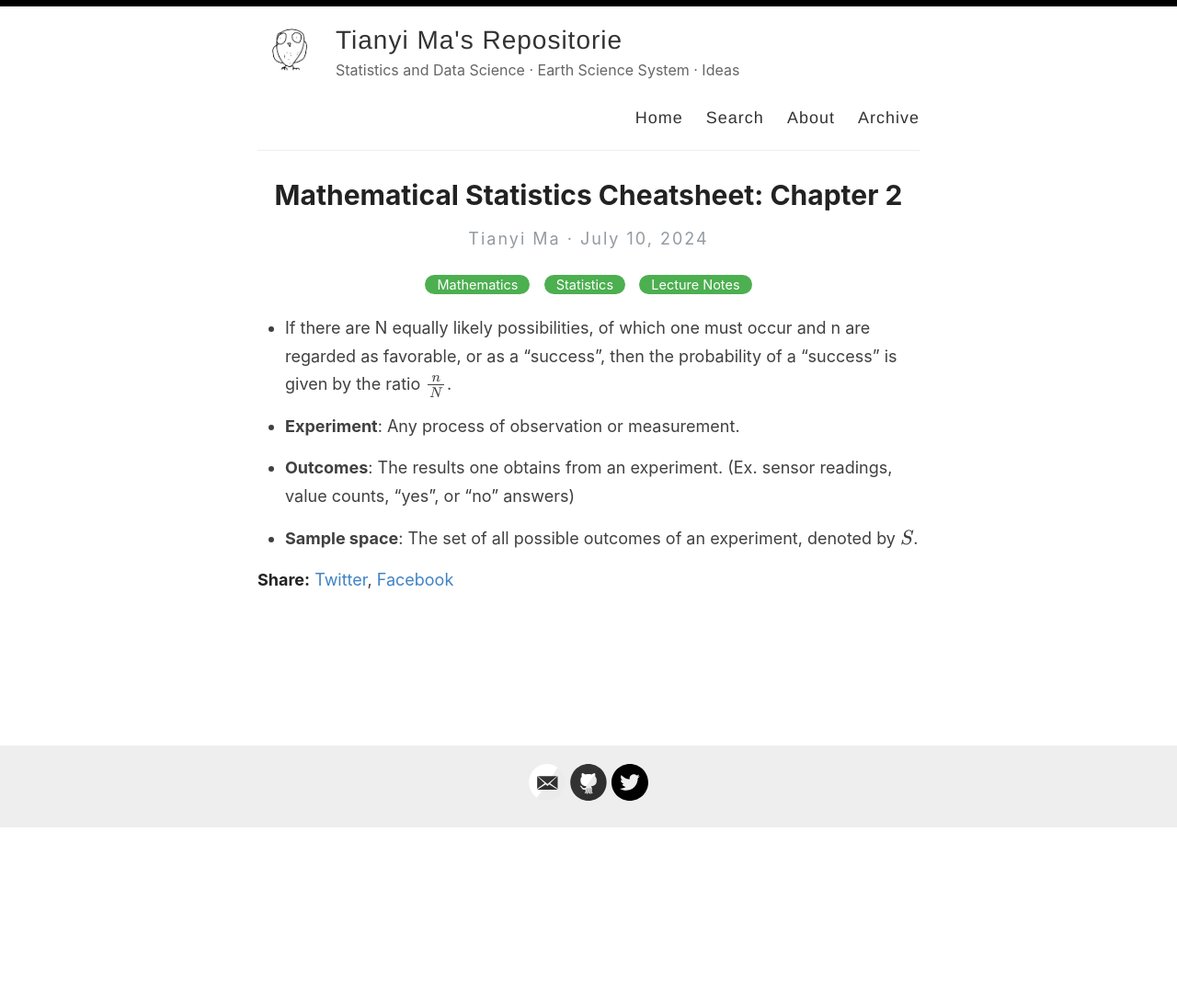
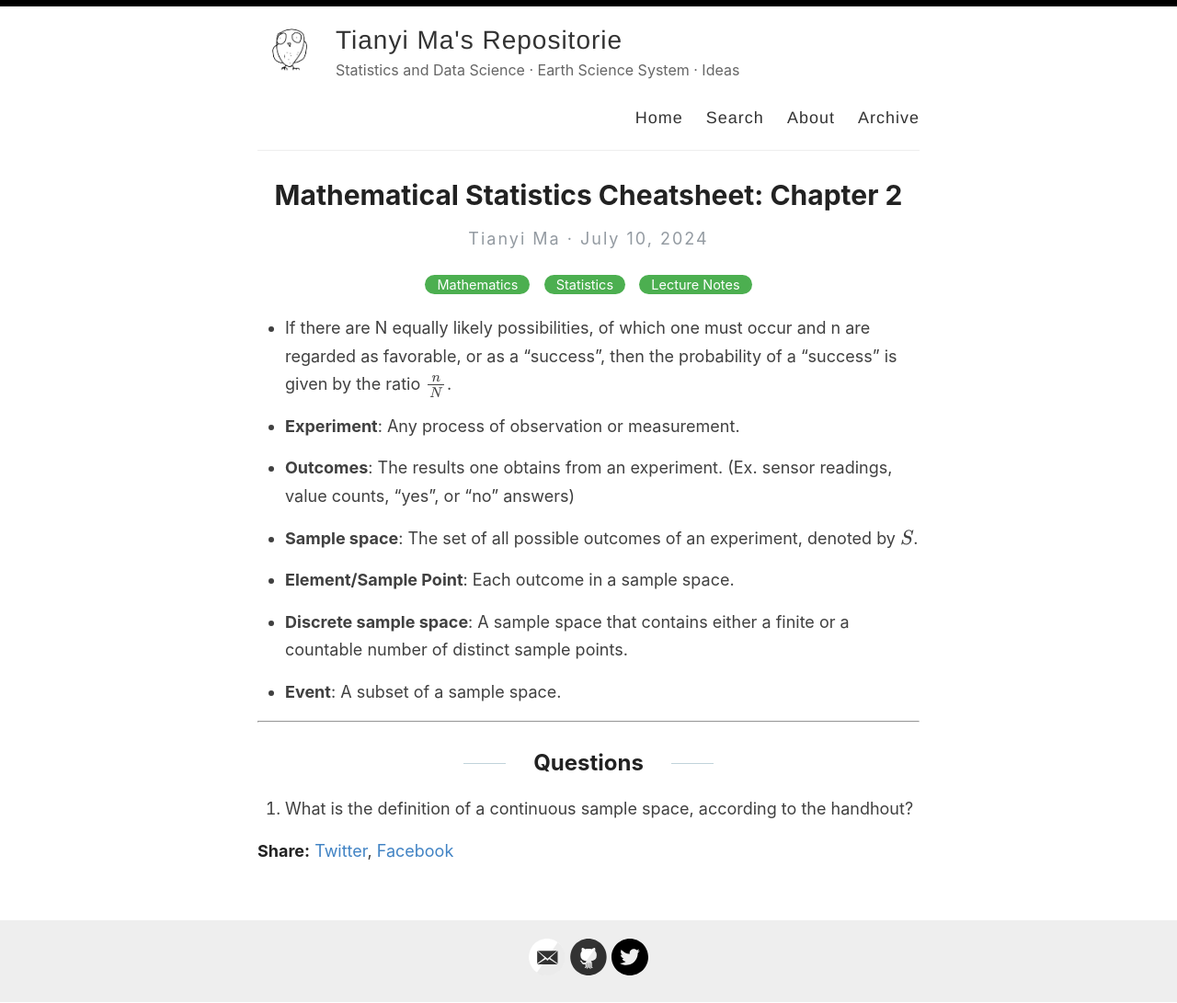
Before and after one commit to tianyimasf/ai, a Jekyll site: the page built from _posts/2024-07-10-mathematical-statistics-chap2.md, in a window 1280 px wide. Shown: the whole page at 92% size. Built offline with Jekyll 4.4.1, drawn with Linux system fonts in a browser that asks for light colours; formulas are drawn with MathJax 3; before the commit the page ends 901 px from its top, so only the background shows below that.

Commit message:
add lecture note

```diff
--- a/_posts/2024-07-10-mathematical-statistics-chap2.md
+++ b/_posts/2024-07-10-mathematical-statistics-chap2.md
@@ -12,3 +12,15 @@ excerpt: "Basic Concepts of Probability: definition, sample space, anxioms, inde
 - **Outcomes**: The results one obtains from an experiment. (Ex. sensor readings, value counts, “yes”, or “no” answers)
 
 - **Sample space**: The set of all possible outcomes of an experiment, denoted by $S$.
+
+- **Element/Sample Point**: Each outcome in a sample space.
+
+- **Discrete sample space**: A sample space that contains either a finite or a countable number of distinct sample points.
+
+- **Event**: A subset of a sample space.
+
+---
+
+## Questions
+
+1. What is the definition of a continuous sample space, according to the handhout?
```
